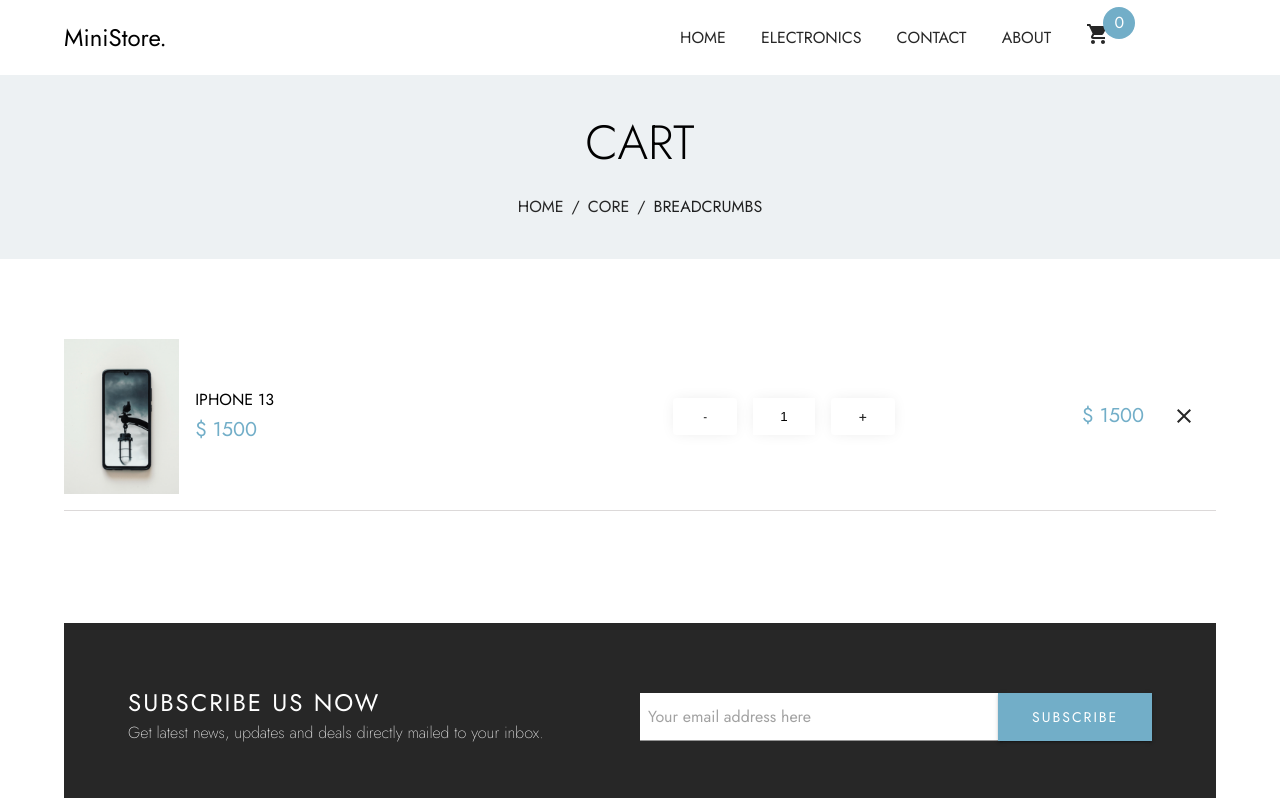
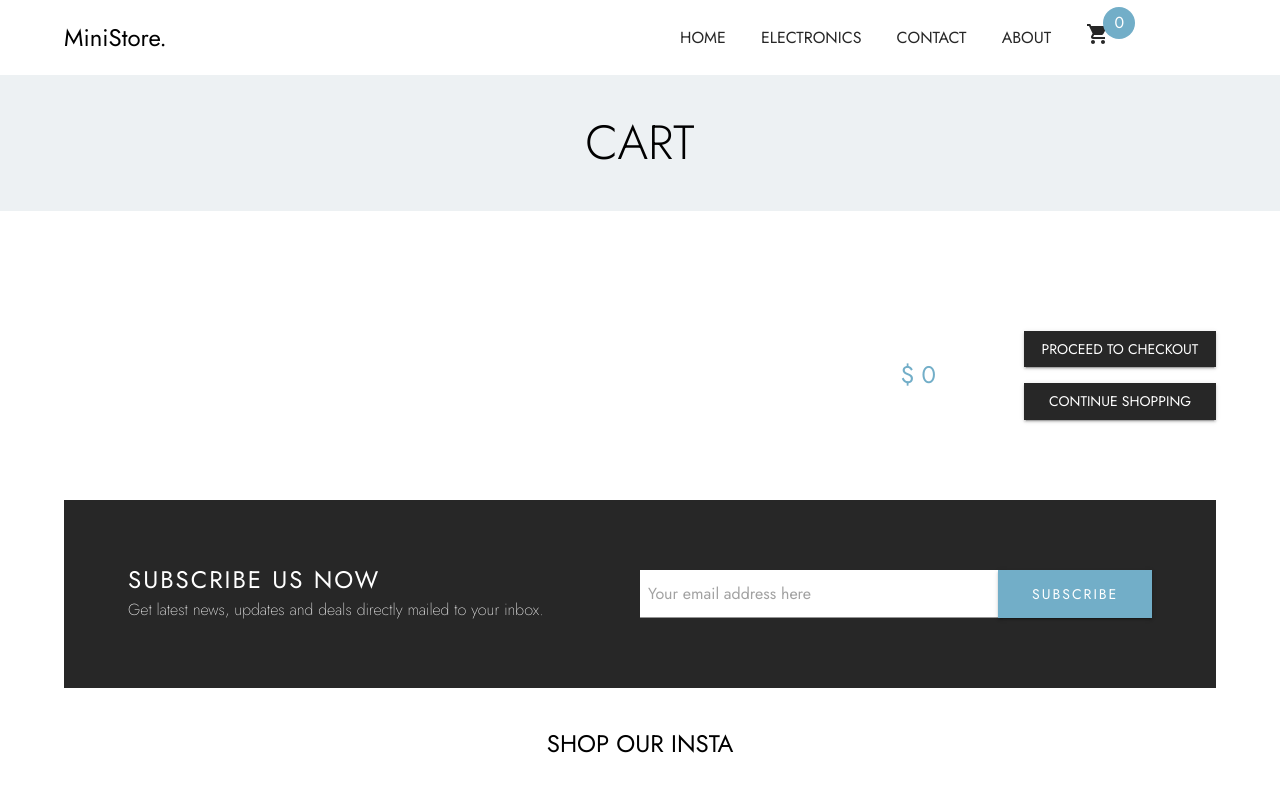
Before and after one commit to ElmazMed/MiniStore-React, a React (Create React App) app in the folder mini-store/: page /cart in a window 1280 px wide. Shown: the top 798 px of the page. Built offline with nearby package versions, Linux system fonts and the light colour scheme.

Commit message:
Cart logic fixed

```diff
--- a/mini-store/src/App.css
+++ b/mini-store/src/App.css
@@ -66,17 +66,38 @@ ol {
   width: 75%; */
 }
 
+
+::-webkit-scrollbar {
+  width: 12px;
+}
+
+/* Track */
+::-webkit-scrollbar-track {
+  border-radius: 5px;
+}
+
+/* Handle */
+::-webkit-scrollbar-thumb {
+  background: rgb(165, 165, 165);
+  border-radius: 5px;
+}
+
+/* Handle on hover */
+::-webkit-scrollbar-thumb:hover {
+  background: #b30000;
+}
+
+.cart-product-wrapper{
+  max-height: 30rem;
+  overflow-y: scroll;
+}
+
 .cart-product-container {
   display: flex;
   align-items: center;
+  border-bottom: solid rgb(209, 209, 209) 1px;
   margin-bottom: 1rem;
-  width: 100%;
-}
-
-.divider{
-  background-color: #dcd9d9;
-  margin-bottom: 2rem;
-  height: 1px;
+  padding-bottom: 10px;
   width: 100%;
 }
 
@@ -84,7 +105,7 @@ ol {
   border: none;
   background-color: #ffff;
   box-shadow: 0px 0px 15px -3px rgba(0, 0, 0, 0.1);
-  width: 20%;
+  width: 50%;
   text-align: center;
 }
 .cart-quantity::-webkit-inner-spin-button,
@@ -97,6 +118,18 @@ ol {
   display: flex;
   align-items: center;
   gap: 1rem;
+}
+
+.cart-form {
+  display: flex;
+  gap: 1rem;
+  justify-content: center
+}
+
+.cta-cart-btn {
+  text-transform: uppercase;
+  border-radius: 0 !important;
+  width: 100%;
 }
 
 @font-face {
--- a/mini-store/src/App.js
+++ b/mini-store/src/App.js
@@ -46,6 +46,7 @@ const products = [
     price: 980,
     image: iphone10,
     category: "phones",
+    quantity: 1,
   },
   {
     id: uuidv4(),
@@ -53,6 +54,7 @@ const products = [
     price: 680,
     image: watch2,
     category: "watches",
+    quantity: 1,
   },
   {
     id: uuidv4(),
@@ -60,6 +62,7 @@ const products = [
     price: 1100,
     image: iphone11,
     category: "phones",
+    quantity: 1,
   },
   {
     id: uuidv4(),
@@ -67,6 +70,7 @@ const products = [
     price: 780,
     image: iphone8,
     category: "phones",
+    quantity: 1,
   },
 
   {
@@ -75,6 +79,7 @@ const products = [
     price: 870,
     image: watch1,
     category: "watches",
+    quantity: 1,
   },
   {
     id: uuidv4(),
@@ -82,6 +87,7 @@ const products = [
     price: 1500,
     image: iphone13,
     category: "phones",
+    quantity: 1,
   },
 
   {
@@ -90,6 +96,7 @@ const products = [
     price: 680,
     image: watch2,
     category: "watches",
+    quantity: 1,
   },
   {
     id: uuidv4(),
@@ -97,6 +104,7 @@ const products = [
     price: 750,
     image: watch3,
     category: "watches",
+    quantity: 1,
   },
   {
     id: uuidv4(),
@@ -104,6 +112,7 @@ const products = [
     price: 1500,
     image: iphone13,
     category: "phones",
+    quantity: 1,
   },
   {
     id: uuidv4(),
@@ -111,11 +120,13 @@ const products = [
     price: 650,
     image: watch4,
     category: "watches",
+    quantity: 1,
   },
 ];
 
 function App() {
   const [productCounter, setProductCounter] = useState(0);
+  const [cartProducts, setCartProducts] = useState([]);
   return (
     <>
       <ThemeProvider theme={theme}>
@@ -124,6 +135,8 @@ function App() {
             products,
             productCounter,
             setProductCounter,
+            cartProducts,
+            setCartProducts,
           }}
         >
           <Nav />
--- a/mini-store/src/Components/Cart/Cart.jsx
+++ b/mini-store/src/Components/Cart/Cart.jsx
@@ -1,28 +1,54 @@
-import {
-  Breadcrumbs,
-  Button,
-  Container,
-  Grid,
-  Link,
-  Stack,
-  Typography,
-} from "@mui/material";
-import React, { useState } from "react";
+import React, { useContext } from "react";
+import { Button, Container, Grid, Stack, Typography } from "@mui/material";
+
 import Subscription from "../HomePage/Subscription";
 import ShopInsta from "../HomePage/ShopInsta";
 import Footer from "../HomePage/Footer";
 import SubFooter from "../HomePage/SubFooter";
-import CloseIcon from "@mui/icons-material/Close";
-import iphone from "../../Images/phone-2.png";
+
+import DeleteIcon from "@mui/icons-material/Delete";
+
+import { ProductsContext } from "../HomePage/Products/ProductsContext";
 
 import "../../App.css";
+import CtaCart from "./CtaCart";
 
 export default function Cart() {
-  const [productQuantity, setProductQuantity] = useState(0);
-  function handleClick(event) {
-    //   event.preventDefault();
-    console.info("You clicked a breadcrumb.");
-  }
+  const { cartProducts, setCartProducts, setProductCounter } =
+    useContext(ProductsContext);
+
+  //REMOVE THE ITEM FORM THE CART
+  const handleRemoveBtn = (id) => {
+    const removeCartProduct = cartProducts.filter((p) => p.id != id);
+    setCartProducts(removeCartProduct);
+    setProductCounter(cartProducts.length - 1);
+  };
+
+  // DECREASE THE QUANTITY OF THE PRODUCT IN THE CART
+  const reduceQuantity = (id) => {
+    const updatedCartQuantity = cartProducts.map((p) => {
+      return p.id === id && p.quantity >= 2
+        ? { ...p, quantity: p.quantity - 1 }
+        : { ...p, quantity: p.quantity };
+    });
+    setCartProducts(updatedCartQuantity);
+  };
+
+  // INCREASE THE QUANTITY OF THE PRODUCT IN THE CART
+  const increaseQuantity = (id) => {
+    const updatedCartQuantity = cartProducts.map((p) => {
+      return p.id === id ? { ...p, quantity: p.quantity + 1 } : p;
+    });
+    setCartProducts(updatedCartQuantity);
+  };
+
+  //COUNTING THE TOTAL OF ALL THE PRODUCTS IN THE CART WITH THEIR QUANTITY
+  const subtotal = [0];
+  cartProducts.map((p) => {
+    subtotal.push(p.quantity * p.price);
+  });
+  const total = subtotal.reduce((acc, curr) => acc + curr);
+
   return (
     <>
       <Stack
@@ -41,99 +67,88 @@ export default function Cart() {
           >
             Cart
           </Typography>
-
-          <div
-            role="presentation"
-            onClick={handleClick}
-            style={{ marginTop: "1.5rem" }}
-          >
-            <Breadcrumbs aria-label="breadcrumb">
-              <Link underline="hover" color="inherit" href="/">
-                Home
-              </Link>
-              <Link
-                underline="hover"
-                color="inherit"
-                href="/material-ui/getting-started/installation/"
-              >
-                Core
-              </Link>
-              <Link
-                underline="hover"
-                color="text.primary"
-                href="/material-ui/react-breadcrumbs/"
-                aria-current="page"
-              >
-                Breadcrumbs
-              </Link>
-            </Breadcrumbs>
-          </div>
         </Container>
       </Stack>
       <Container>
-        <Grid container my={10} alignItems={"center"}>
-          <div className="cart-product-container">
-            <Grid xs={6}>
+        <Grid
+          container
+          className="cart-product-wrapper"
+          mt={10}
+          alignItems={"center"}
+        >
+          {cartProducts.map((p) => {
+            return (
+              <div className="cart-product-container" key={p.id}>
+                <Grid xs={5}>
                   <div className="cart-prodcut">
-                <img src={iphone} alt="" style={{ maxWidth: "20%" }} />
+                    <img src={p.image} alt="" style={{ maxWidth: "20%" }} />
                     <div>
-                  <Typography variant="subtitle1" textTransform={"uppercase"}>
-                    Iphone 13
+                      <Typography
+                        variant="subtitle1"
+                        textTransform={"uppercase"}
+                      >
+                        {p.name}
                       </Typography>
                       <Typography
                         variant="h6"
                         color={"secondary"}
                         textTransform={"uppercase"}
                       >
-                    $ 1500
+                        $ {p.price}
                       </Typography>
                     </div>
                   </div>
                 </Grid>
-            <Grid xs={3}>
-              <div
+                <Grid xs={2}>
+                  <form className="cart-form">
+                    <Button
+                      onClick={() => reduceQuantity(p.id)}
                       style={{
-                  display: "flex",
-                  gap: "1rem",
-                  justifyContent: "center",
+                        boxShadow: "0px 0px 15px -3px rgba(0, 0, 0, 0.1)",
+                        minWidth: "43px",
                       }}
-              >
-                <Button
-                  onClick={() => setProductQuantity(productQuantity - 1)}
-                  style={{ boxShadow: "0px 0px 15px -3px rgba(0, 0, 0, 0.1)" }}
                     >
                       -
                     </Button>
                     <input
                       type="number"
-                  value={productQuantity < 1 ? 1 : productQuantity}
+                      value={p.quantity}
                       className="cart-quantity"
+                      defaultValue
                     />
                     <Button
-                  onClick={() => setProductQuantity(productQuantity + 1)}
-                  style={{ boxShadow: "0px 0px 15px -3px rgba(0, 0, 0, 0.1)" }}
+                      onClick={() => increaseQuantity(p.id)}
+                      style={{
+                        boxShadow: "0px 0px 15px -3px rgba(0, 0, 0, 0.1)",
+                        minWidth: "43px",
+                      }}
                     >
                       +
                     </Button>
-              </div>
+                  </form>
                 </Grid>
                 <Grid
-              xs={3}
+                  xs={2}
                   display={"flex"}
                   justifyContent={"flex-end"}
                   alignItems={"center"}
                   gap={1}
+                  item
                 >
                   <Typography variant="h6" color={"secondary"}>
-                $ 1500
+                    $ {p.price * p.quantity}
                   </Typography>
-              <Button>
-                <CloseIcon />
+                </Grid>
+                <Grid xs={3} item display={"flex"} justifyContent={"flex-end"}>
+                  <Button onClick={() => handleRemoveBtn(p.id)}>
+                    <DeleteIcon />
                   </Button>
                 </Grid>
               </div>
-          <div className="divider"></div>
+            );
+          })}
         </Grid>
+        <CtaCart total={total} />
       </Container>
       <Subscription />
       <ShopInsta />
--- /dev/null
+++ b/mini-store/src/Components/Cart/CtaCart.jsx
@@ -0,0 +1,36 @@
+import React from "react";
+import { Button, Grid, Typography } from "@mui/material";
+import { Link } from "react-router-dom";
+
+import "../../App.css";
+
+export default function CtaCart({ total }) {
+  return (
+    <>
+      <Grid container mb={10} mt={5} alignItems={"center"}>
+        <Grid xs={10} item display={"flex"} justifyContent={"flex-end"} gap={2}>
+          <Typography className="sub" variant="h5" mr={11} color={"secondary"}>
+            $ {total}
+          </Typography>
+        </Grid>
+        <Grid xs={2} item>
+          <div
+            style={{ display: "flex", flexDirection: "column", gap: "1rem" }}
+          >
+            <Button variant={"contained"} className="cta-cart-btn">
+              Proceed to checkout
+            </Button>
+            <Button variant={"contained"} className="cta-cart-btn">
+              <Link
+                style={{ textDecoration: "none", color: "white" }}
+                to="/electronics"
+              >
+                Continue shopping
+              </Link>
+            </Button>
+          </div>
+        </Grid>
+      </Grid>
+    </>
+  );
+}
--- a/mini-store/src/Components/HomePage/NavAndHero.jsx
+++ b/mini-store/src/Components/HomePage/NavAndHero.jsx
@@ -10,6 +10,7 @@ import {
   useMediaQuery,
   useTheme,
 } from "@mui/material";
+import { Link } from "react-router-dom";
 
 export default function NavAndHero() {
   const theme = useTheme();
@@ -69,7 +70,12 @@ export default function NavAndHero() {
                   fontSize: "1rem",
                 }}
               >
-                Shop Product
+                <Link
+                  to="/electronics"
+                  style={{ textDecoration: "none", color: "white" }}
+                >
+                  Shop Product
+                </Link>
               </Button>
             </Grid>
             <Grid xs={12} item md={6} marginBottom={"-3.5rem"}>
```
Also changed, not shown: mini-store/src/Components/Electronics/ProductsAndSidebar.jsx (+66 -26 lines), mini-store/src/Components/Electronics/SideBar.jsx (+14 -7 lines), mini-store/src/Components/HomePage/Footer.jsx (+4 -4 lines), mini-store/src/Components/HomePage/Products/MobilesCarousel.jsx (+48 -12 lines), mini-store/src/Components/HomePage/Products/WatchesCarousel.jsx (+44 -10 lines). Lines whose indentation alone changed are shown as unchanged.
